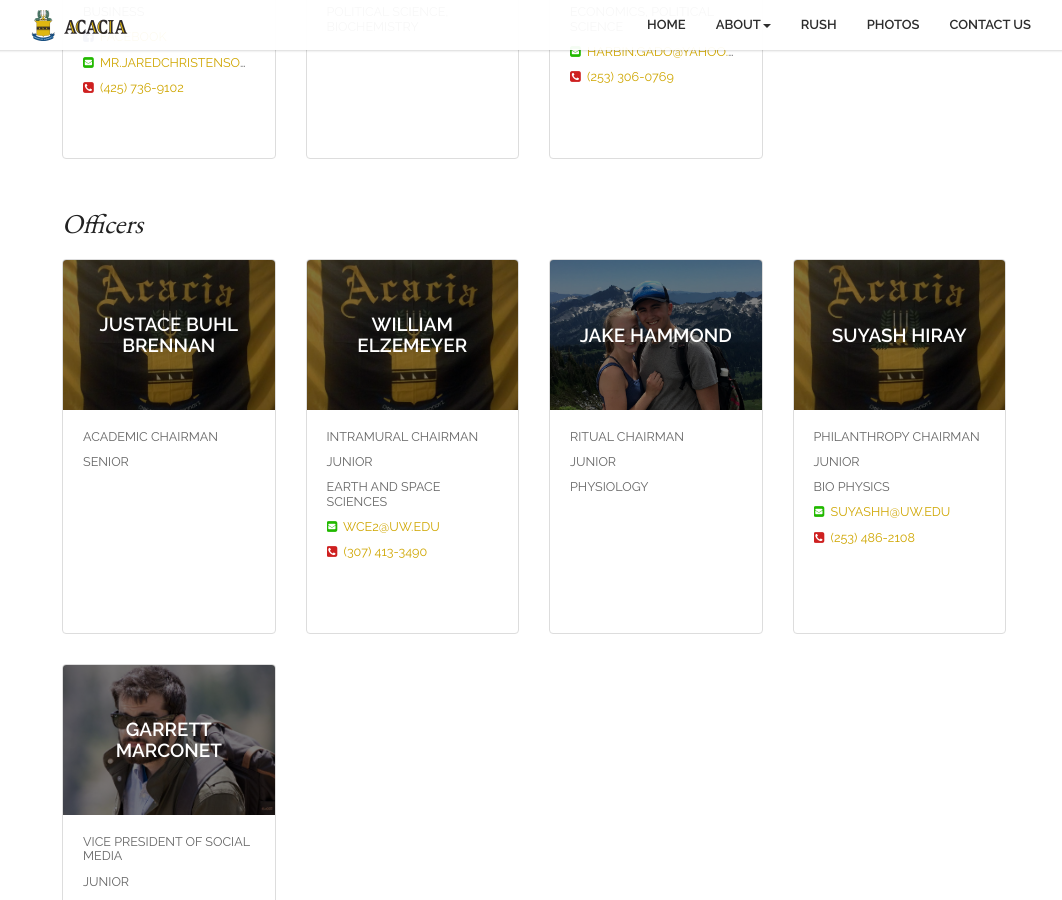
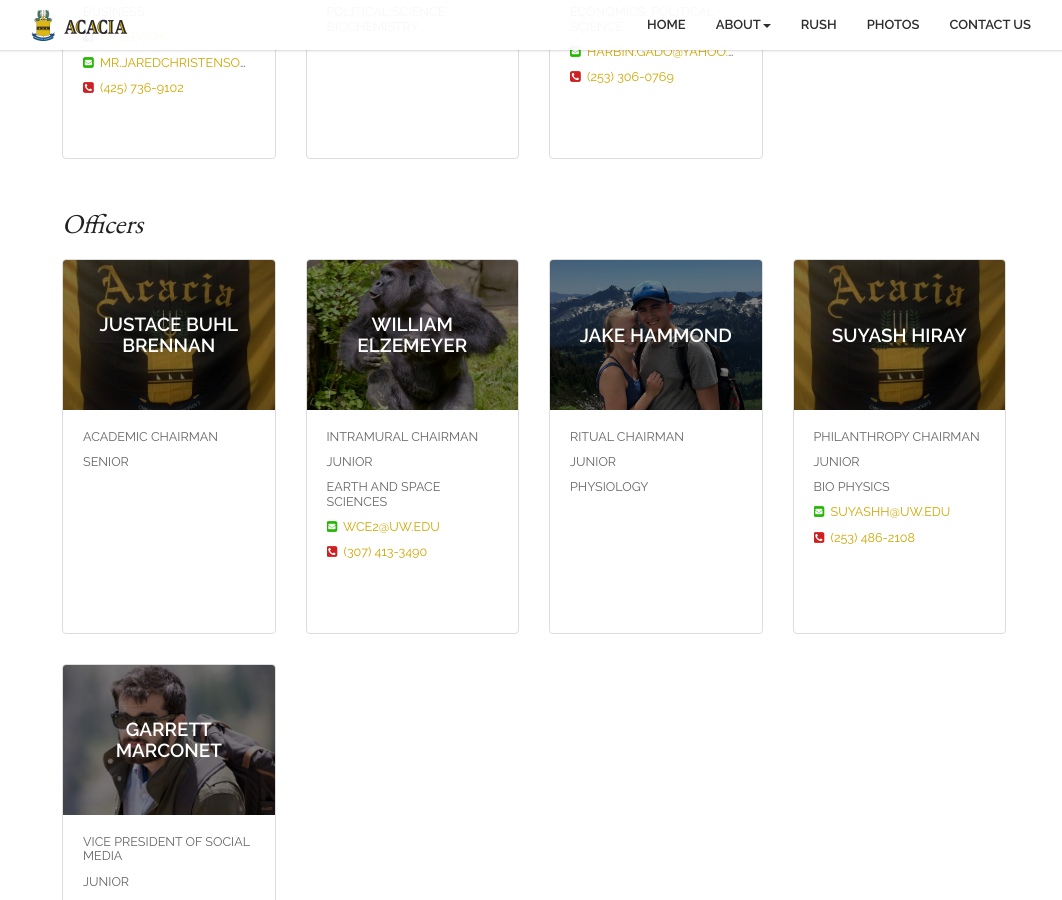
Before and after one commit to Garrett-M/acacia-web, a Jekyll site: the page built from current-members.html, in a window 1280 px wide and 900 px high, scrolled down 1062 px. Shown: the whole window, without its empty margins (106-1168 px from the left). Built offline with Jekyll 4.4.1, drawn with Linux system fonts in a browser that asks for light colours; nearby versions of some CDN libraries; comment, search, counter and statistics services are not loaded.

Commit message:
mean img added

```diff
--- a/current-members.html
+++ b/current-members.html
@@ -70,6 +70,7 @@ officers:
         year: Senior
     -
         title: Intramural Chairman
+        img: '/assets/members/will-elzemeyer.jpg'
         name: William Elzemeyer
         year: Junior
         major: Earth and Space Sciences
```
Also changed, not shown: assets/members/will-elzemeyer.jpg (added).
